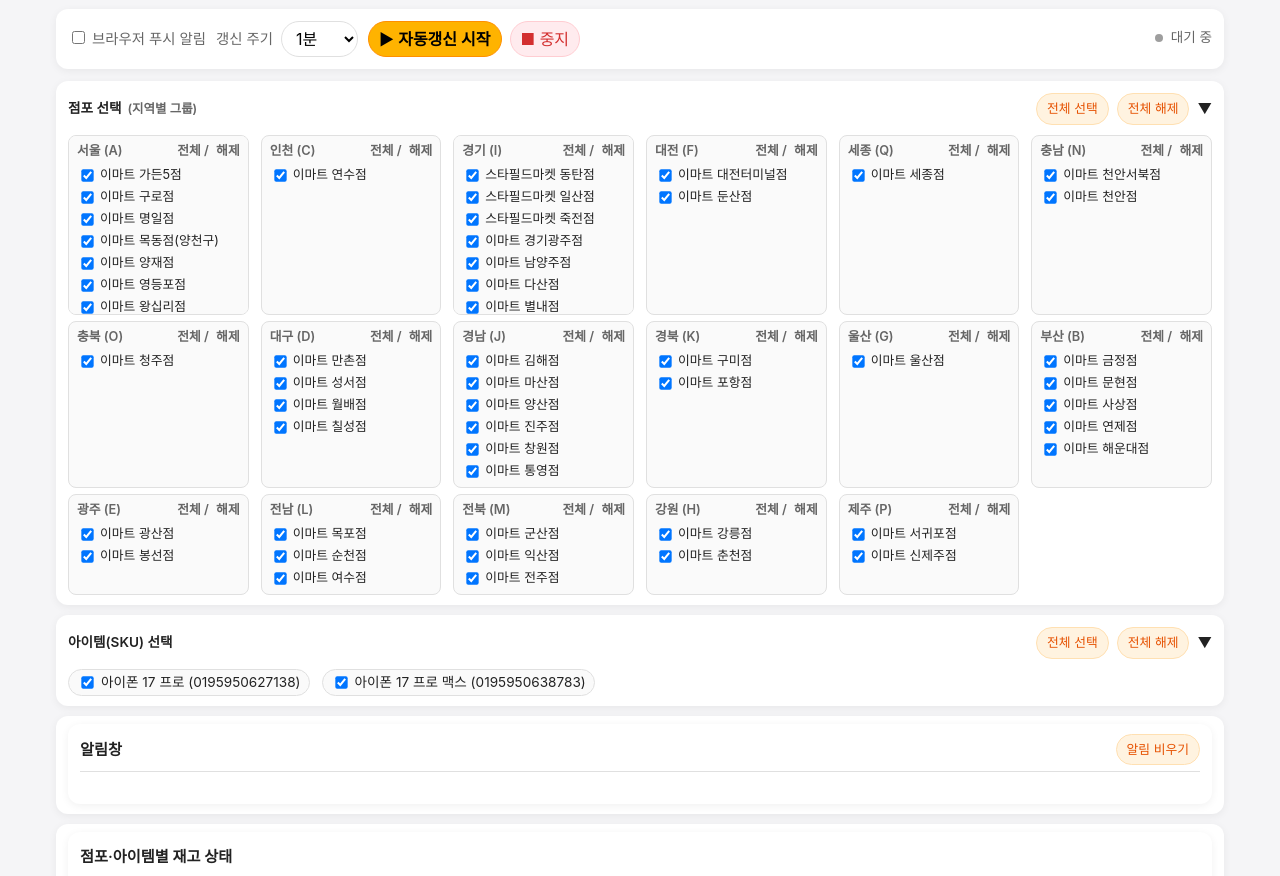
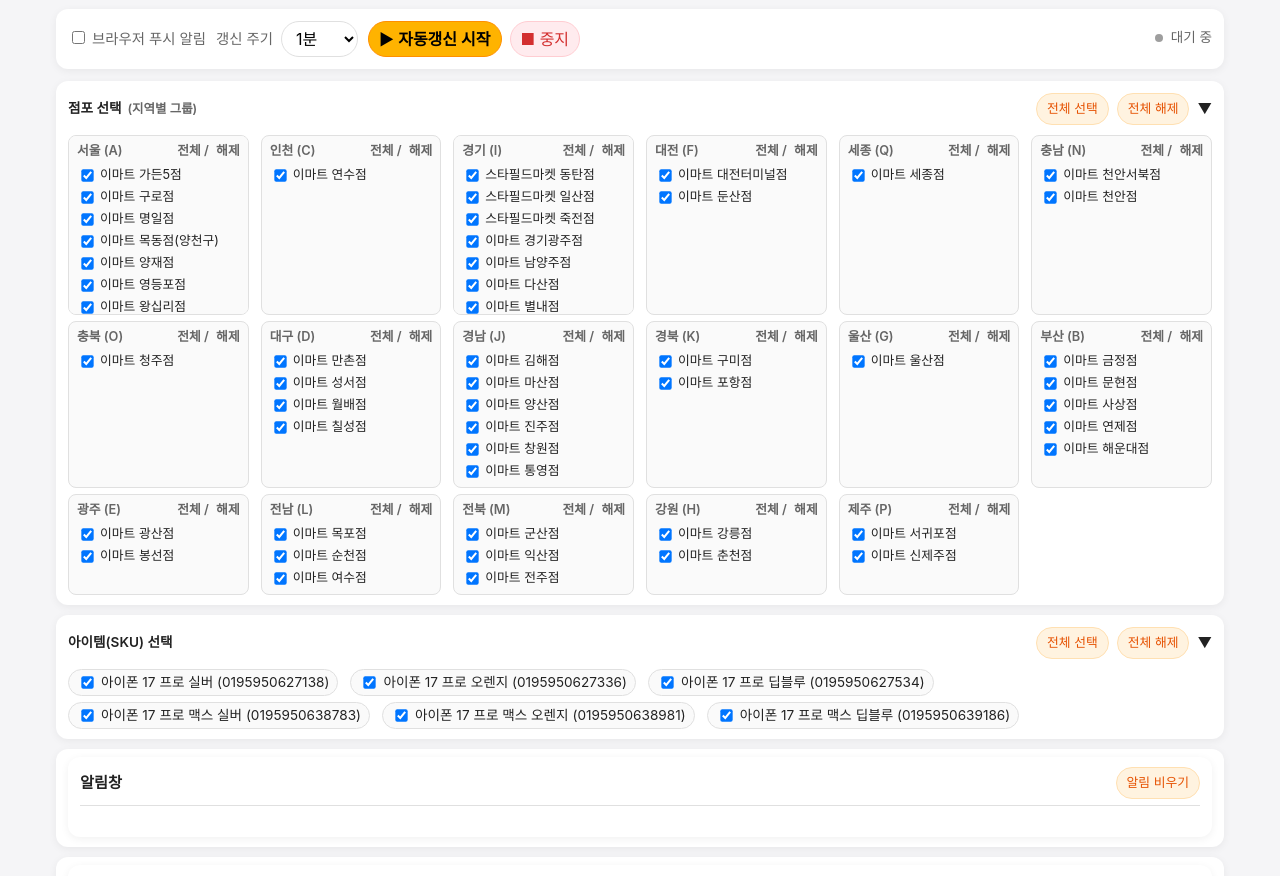
Before and after one commit to terapagos-1013/unionpay-check, a plain HTML site: page emart.html in a window 1280 px wide. Shown: the part 75-951 px from the top of the page. Drawn offline with Linux system fonts and the light colour scheme.

Commit message:
Update emart.html

```diff
--- a/emart.html
+++ b/emart.html
@@ -1152,8 +1152,12 @@
   // --- storeInfo 전체 내용 끝 ---
 
   const items = [
-    { "skuCode": "0195950627138", "itemName": "아이폰 17 프로" },
-    { "skuCode": "0195950638783", "itemName": "아이폰 17 프로 맥스" }
+    { "skuCode": "0195950627138", "itemName": "아이폰 17 프로 실버" },
+	{ "skuCode": "0195950627336", "itemName": "아이폰 17 프로 오렌지" },
+	{ "skuCode": "0195950627534", "itemName": "아이폰 17 프로 딥블루" },
+    { "skuCode": "0195950638783", "itemName": "아이폰 17 프로 맥스 실버" },
+	{ "skuCode": "0195950638981", "itemName": "아이폰 17 프로 맥스 오렌지" },
+	{ "skuCode": "0195950639186", "itemName": "아이폰 17 프로 맥스 딥블루" },
   ];
 
   // ====== DOM 참조 ======
@@ -1576,6 +1580,7 @@
 
       const availableOptions = [];
       for (const opt of optionList) {
+		if(opt.optionName == "저장용량") {
 			const valueList = Array.isArray(opt.optionValueList)
 			  ? opt.optionValueList
 			  : [];
@@ -1585,6 +1590,7 @@
 			  }
 			}
 		}
+      }
 
       const isAvailableNow = availableOptions.length > 0;
 
```
Lines whose indentation alone changed are shown as unchanged.
